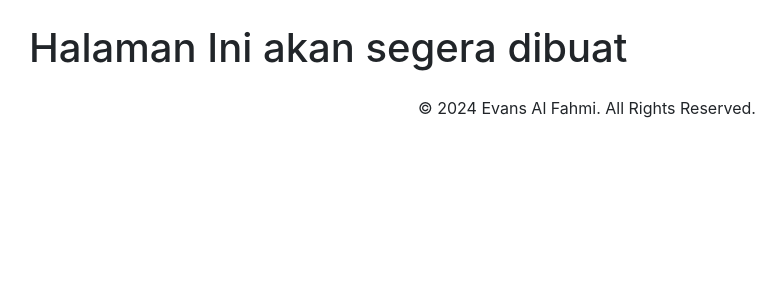
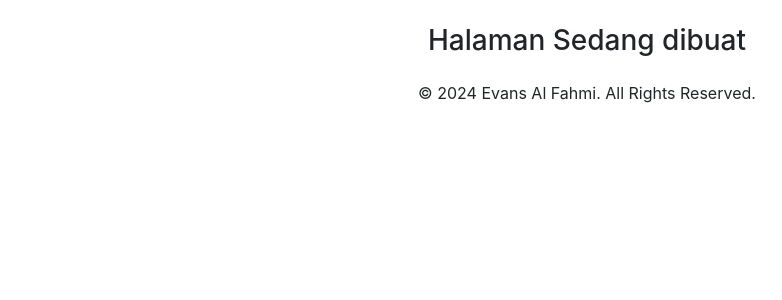
Before and after one commit to evansalfahmi-cloud/evansalfahmi-webserver, a PHP site: page /soon.php in a window 1280 px wide. Shown: the part 60-360 px from the top of the page, without its empty margins (53-835 px from the left). Run offline with PHP 8.4, Linux system fonts and the light colour scheme.

Commit message:
editing soon.php

```diff
--- a/soon.php
+++ b/soon.php
@@ -1,4 +1,7 @@
 <!-- about.php -->
 <?php include 'includes/header.php'; ?>
-<h1>Halaman Ini akan segera dibuat</h1>
+<div style="text-align: center;">
+    <h3>Halaman Sedang dibuat</h3>
+</div>
+
 <?php include 'includes/footer.php'; ?>
```
